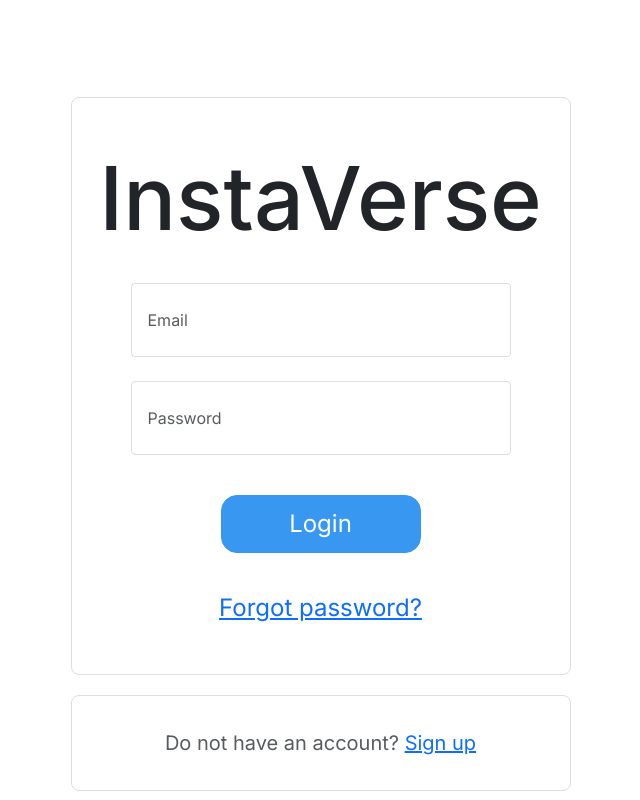
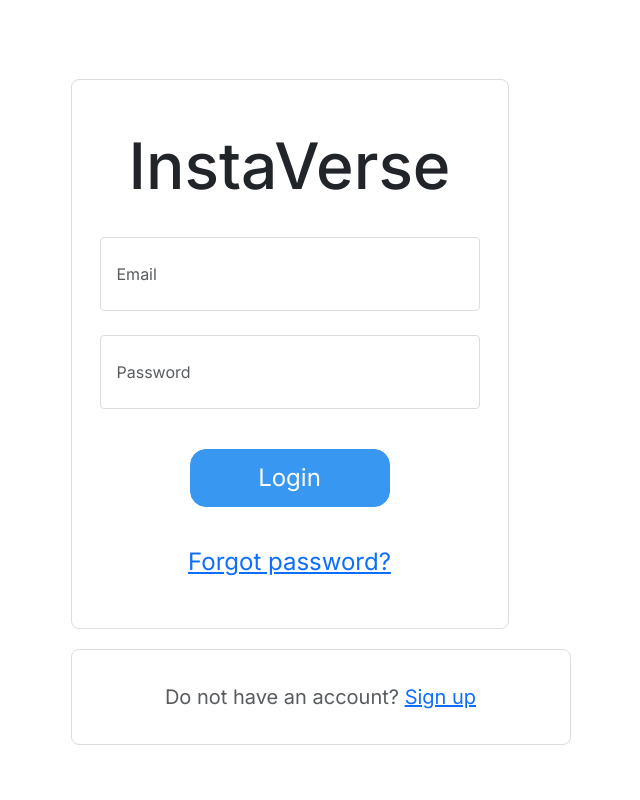
Before and after one commit to kacyphan7/instaVerse-react, a Next.js app: page /users/login in a window 1280 px wide. Shown: the whole page, without its empty margins (466-1106 px from the left). Built offline with nearby package versions, Linux system fonts and the light colour scheme.

Commit message:
feat: add modal.css and minor updates

```diff
--- a/src/app/css/create-post.css
+++ b/src/app/css/create-post.css
@@ -15,6 +15,7 @@
 .add-post__image{
     display: flex;
     justify-content: center;
+    max-height: 60%
 }
 
 .add-post__title {
--- a/src/app/css/login.css
+++ b/src/app/css/login.css
@@ -1,5 +1,5 @@
 .instaverse-heading {
-    font-size: 5.5rem;
+    font-size: 4rem;
     text-align: center;
     margin-top: 0.5rem;
     margin-bottom: 1.5rem;
@@ -11,9 +11,9 @@
 }
 
 .card {
-    width: 500px;
-    max-width: 600px;
-    margin-top: 4rem;
+    width: 100%;
+    /* max-width: 600px; */
+    /* margin-top: 4rem; */
     margin-right: 25rem;
     padding: 2rem;
     background-color: #fff;
@@ -22,12 +22,23 @@
     display: flex;
     flex-direction: column;
     align-items: center;
+    text-align: center;
 }
 
 .form-group {
     margin-bottom: 1.5rem;
 }
 
+.align{
+    display: flex;
+    flex-wrap: wrap;
+    justify-content: center;
+    align-items: flex-end;
+}
+
+.button-witdh{
+    width: 30px;
+}
 .form-control {
     width: 380px;
     padding: 1.5rem 1rem;
@@ -98,7 +109,7 @@
 
 .card-signup {
     width: 500px;
-    max-width: 800px;
+    max-width: 500px;
     padding: 2rem;
     margin-top: 20px;
     background-color: #fff;
```
Also changed, not shown: src/app/css/modal.css (added, +21 -0 lines).
